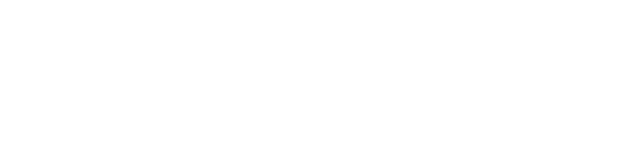
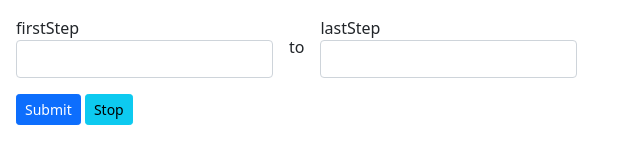
Before and after one commit to davodbeheshti/FindAdvancedRandomNumber, a plain HTML site: page index.html in a window 1280 px wide. Shown: the whole page, without its empty margins (0-640 px from the left). Drawn offline with Linux system fonts and the light colour scheme.

Commit message:
create inputs steps and btn submit and stop and output

```diff
--- a/index.html
+++ b/index.html
@@ -14,6 +14,31 @@
 <body>
 
 
+    <div>
+
+        <div class="ms-3">
+            <div class="d-flex align-items-center mt-3">
+                <div>
+                    <label for="firstStep">firstStep</label>
+                    <input id="firstStep" type="number" class="form-control" />
+                </div>
+                <span class="mx-3">to</span>
+                <div>
+                    <label for="lastStep">lastStep</label>
+                    <input id="lastStep" type="number" class="form-control" />
+                </div>
+            </div>
+            <div class="mt-3 mx-auto">
+                <button id="submit" class="btn btn-sm btn-primary">Submit</button>
+                <button id="stop" class="btn btn-sm btn-info">Stop</button>
+            </div>
+            <div class="mt-3">
+                <p id="output"></p>
+            </div>
+        </div>
+
+    </div>
+
 
     <script src="./packages/js/bootstrap.min.js"></script>
     <script src="./js/main.js"></script>
```
